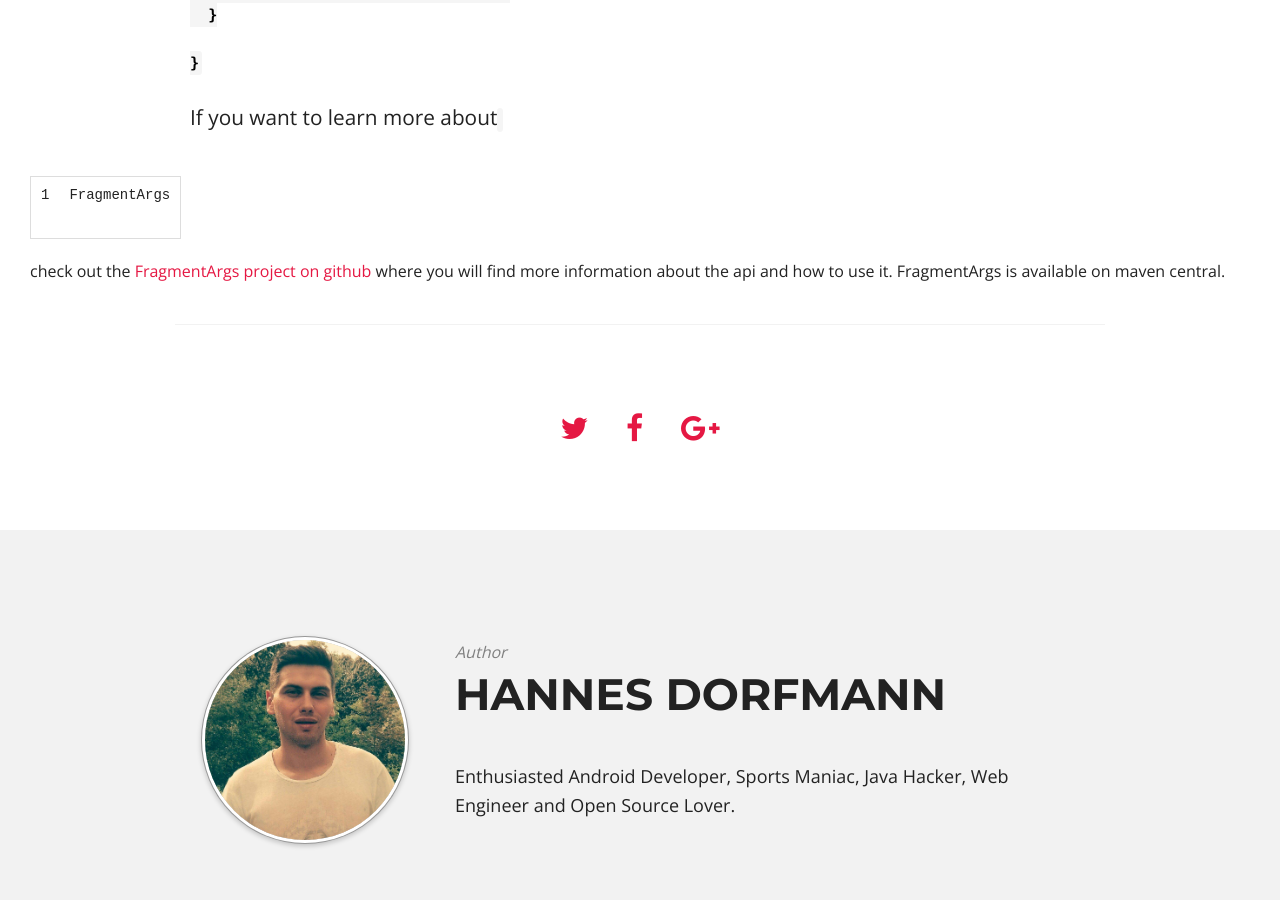
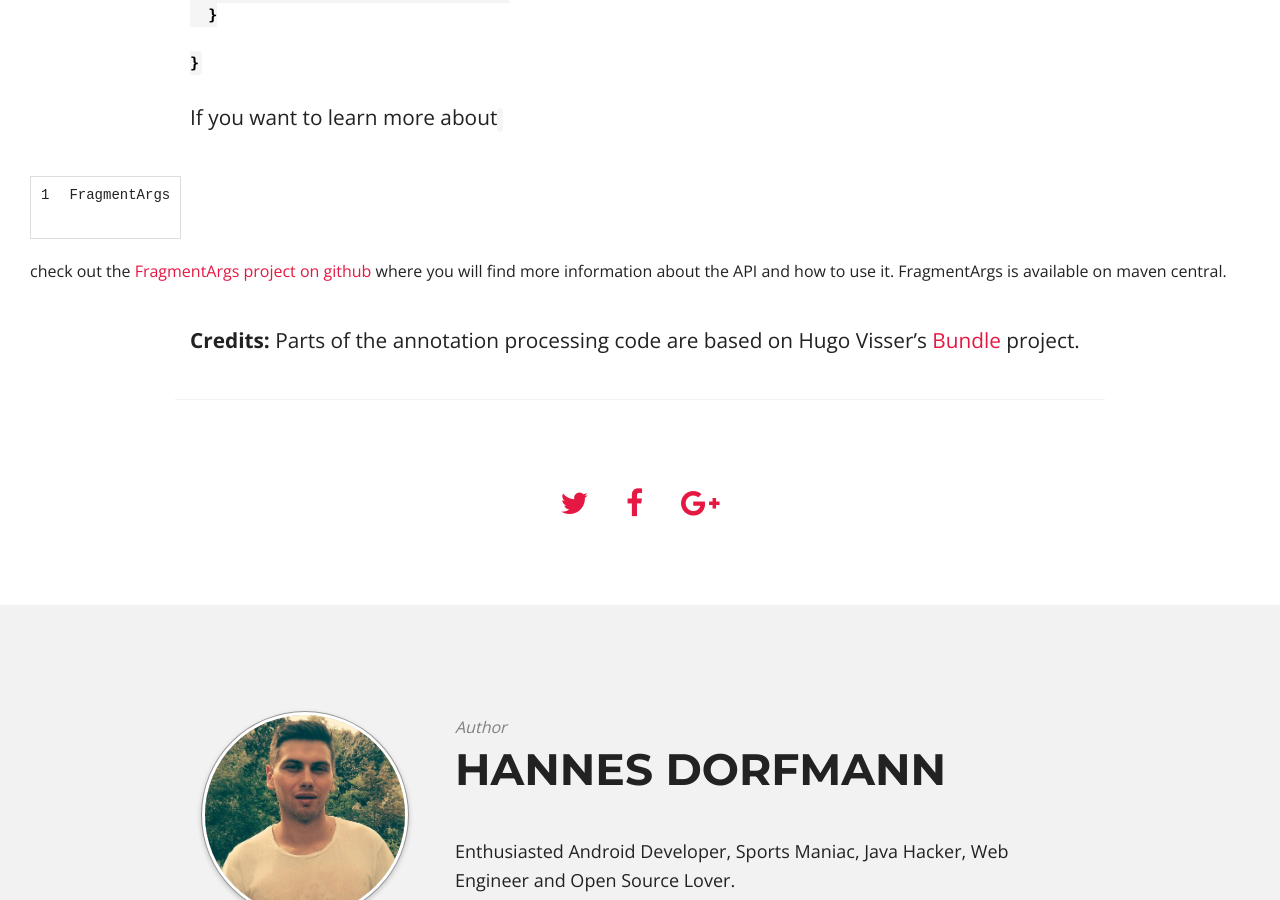
Before and after one commit to sockeqwe/website-old, a Jekyll site: the page built from _posts/2014-09-15-fragmentargs.md, in a window 1280 px wide and 900 px high, scrolled down 7588 px. Built offline with Jekyll 4.4.1, drawn with Linux system fonts in a browser that asks for light colours; nearby versions of some CDN libraries; comment, search, counter and statistics services are not loaded.

Commit message:
Tag capitalized

```diff
--- a/_posts/2014-09-15-fragmentargs.md
+++ b/_posts/2014-09-15-fragmentargs.md
@@ -181,5 +181,6 @@
 }
 {% endhighlight %}
 
+If you want to learn more about `FragmentArgs` check out the [FragmentArgs project on github](https://github.com/sockeqwe/fragmentargs) where you will find more information about the API and how to use it. FragmentArgs is available on maven central.
 
-If you want to learn more about `FragmentArgs` check out the [FragmentArgs project on github](https://github.com/sockeqwe/fragmentargs) where you will find more information about the api and how to use it. FragmentArgs is available on maven central.
+**Credits:** Parts of the annotation processing code are based on Hugo Visser's [Bundle](https://bitbucket.org/hvisser/bundles) project.
```
